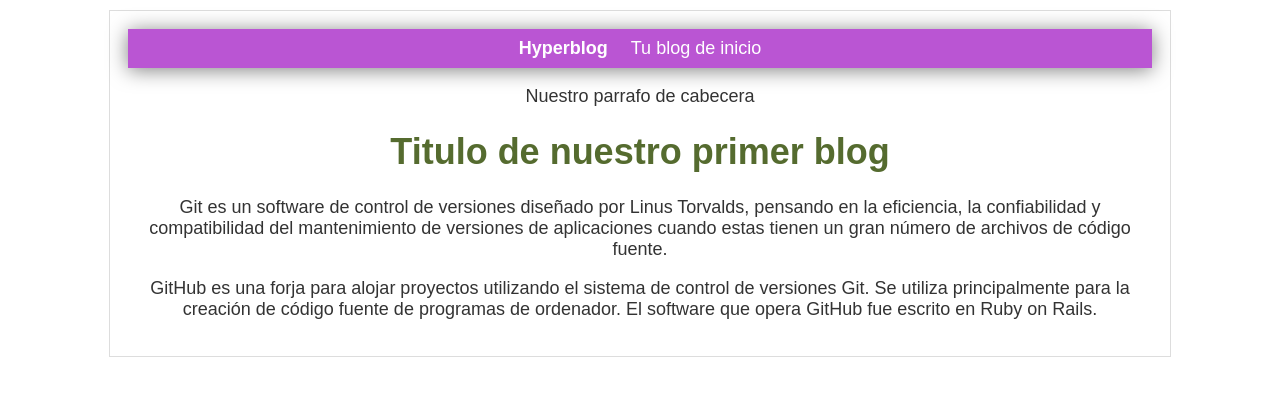
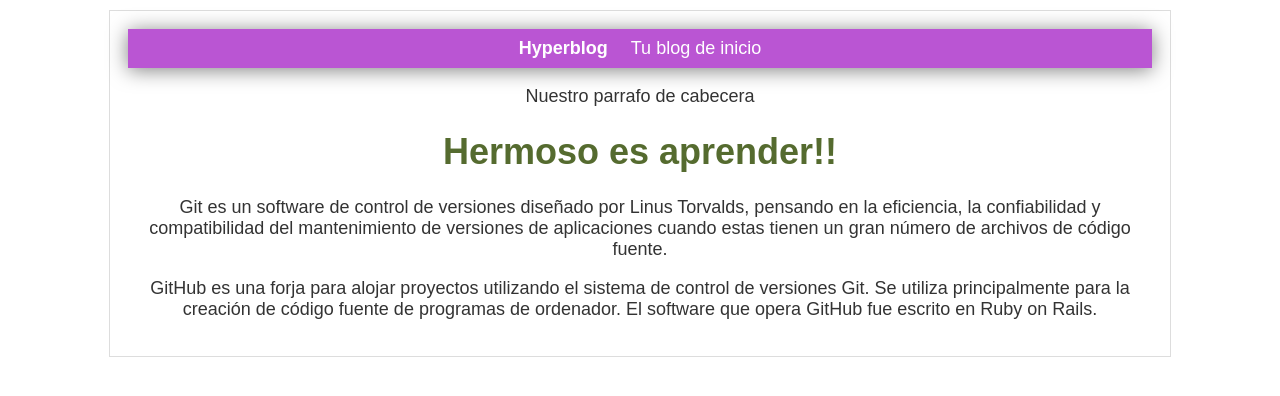
Before and after one commit to brk-code/blog, a plain HTML site: page inicio.html in a window 1280 px wide. Drawn offline with Linux system fonts and the light colour scheme.

Commit message:
nuevo cambio
desde git hub

```diff
--- a/inicio.html
+++ b/inicio.html
@@ -16,7 +16,7 @@
             <p>Nuestro parrafo de cabecera</p>
         </div>
         <div id="post">
-            <h1>Titulo de nuestro primer blog</h1>
+            <h1>Hermoso es aprender!!</h1>
             <p>Git es un software de control de versiones diseñado por Linus Torvalds, pensando en la eficiencia, la confiabilidad y compatibilidad del mantenimiento de versiones de aplicaciones cuando estas tienen un gran número de archivos de código fuente.</p>
             <p>GitHub es una forja para alojar proyectos utilizando el sistema de control de versiones Git. Se utiliza principalmente para la creación de código fuente de programas de ordenador. El software que opera GitHub fue escrito en Ruby on Rails.</p>
         </div>
```
